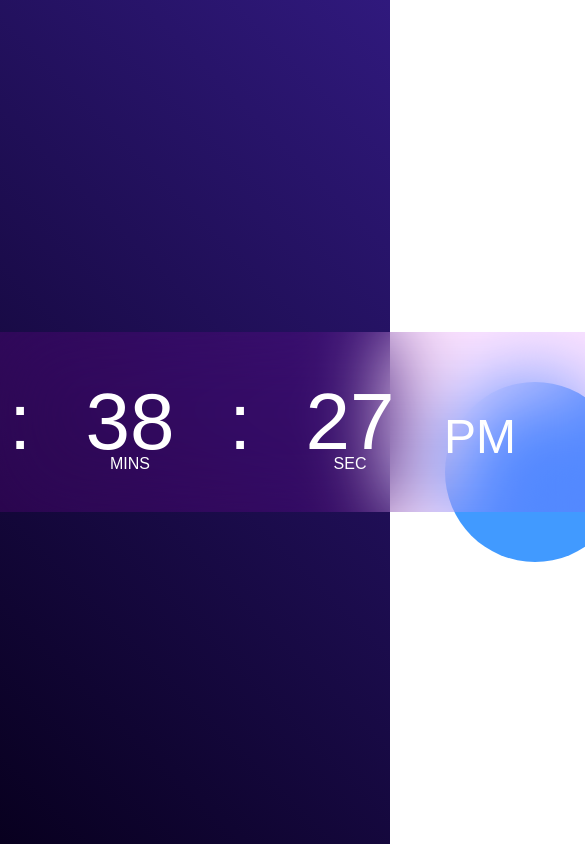
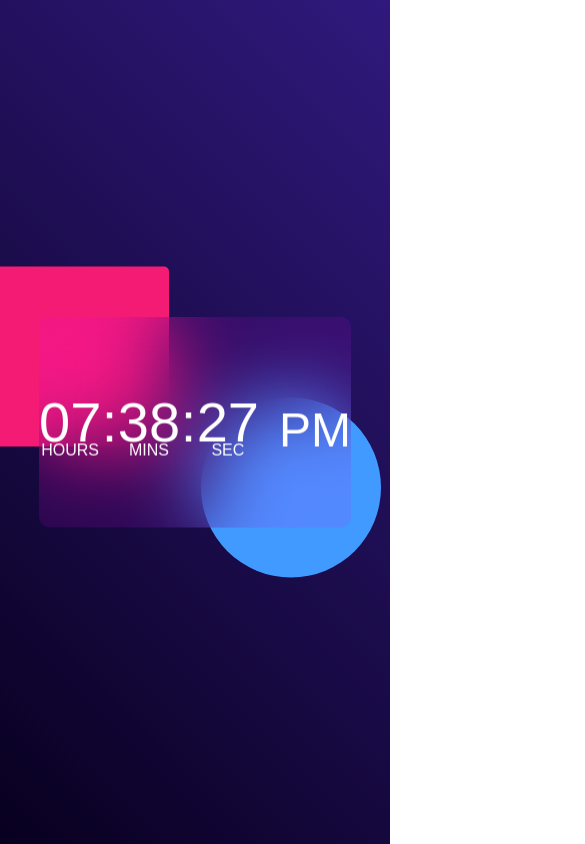
Before and after one commit to dculbert89/digitalclock, a plain HTML site: page index.html in a window 390 px wide. Shown: the top 844 px of the page, 585 px wide, since content can reach past the window. Drawn offline with Linux system fonts and the light colour scheme.

Commit message:
mobile responsive

```diff
--- a/style.css
+++ b/style.css
@@ -1,32 +1,32 @@
 * {
   margin: 0;
   padding: 0;
-    font-family: 'Poppins', sans-serif;
+  font-family: "Poppins", sans-serif;
   box-sizing: border-box;
 }
 
 .hero {
-    width: 100%;
+  width: 100vw;
   min-height: 100vh;
   background: linear-gradient(45deg, #08001f, #30197d);
   color: #fff;
   position: relative;
+  display: flex;
 }
 
 .container {
-    width: 800px;
-    height: 180px;
+  height: 25%;
+  width: 80%;
   position: absolute;
   top: 50%;
   left: 50%;
   transform: translate(-50%, -50%);
-
 }
 
 .clock {
   width: 100%;
   height: 100%;
-    background: rgba(235, 0, 255, .11);
+  background: rgba(235, 0, 255, 0.11);
   border-radius: 10px;
   display: flex;
   align-items: center;
@@ -59,8 +59,8 @@
 }
 
 .clock span {
-    font-size: 80px;
-    width: 110px;
+  font-size: 4.5rem;
+  width: 80%;
   display: inline-block;
   text-align: center;
   position: relative;
@@ -88,6 +88,48 @@
 
 #ampm {
   font-size: 3rem;
-    margin-top: 28px;
+  margin-top: 15px;
   margin-left: 20px;
 }
+
+@media only screen and (max-width: 480px) {
+  .clock span {
+    font-size: 4rem;
+    width: 80%;
+  }
+  #ampm {
+    font-size: 3rem;
+    margin-top: 15px;
+    margin-left: 20px;
+  }
+}
+
+@media only screen and (max-width: 420px) {
+  .clock span {
+    font-size: 3.5rem;
+    width: 80%;
+  }
+  #ampm {
+    font-size: 3rem;
+    margin-top: 15px;
+    margin-left: 20px;
+  }
+}
+
+@media only screen and (max-width: 386px) {
+  .clock span {
+    font-size: 2.5rem;
+    width: 80%;
+  }
+  #ampm {
+    font-size: 2rem;
+    margin-top: 15px;
+    margin-left: 20px;
+  }
+  .clock span::after {
+    font-size: 10px;
+    position: absolute;
+    bottom: -5px;
+    left: 50%;
+    transform: translate(-50%);
+}
```
Also changed, not shown: index.html (+4 -4 lines). Lines whose indentation alone changed are shown as unchanged.
